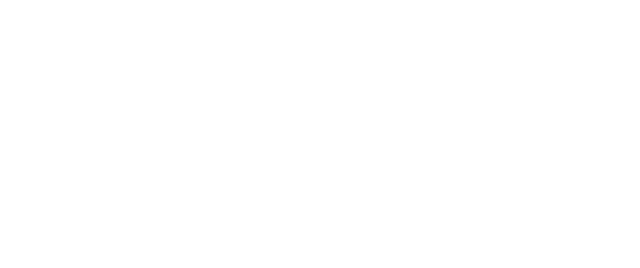
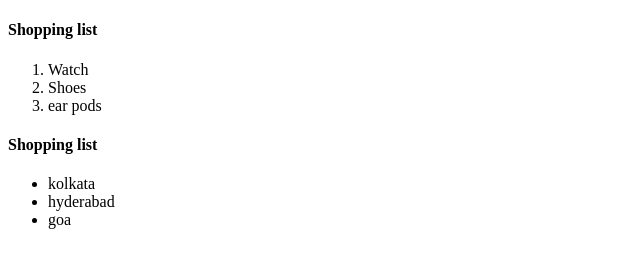
Before and after one commit to acciojob/shopping-or-holiday-rajinivatti, a website: page main.html in a window 1280 px wide. Shown: the whole page, without its empty margins (0-640 px from the left). Drawn offline with Linux system fonts and the light colour scheme.

Commit message:
Update main.html

```diff
--- a/main.html
+++ b/main.html
@@ -8,6 +8,18 @@
 
 <body>
 	<!-- the entire body must be written by student -->
+	<h4>Shopping list</h4>
+<ol>
+	<li>Watch</li>
+	<li>Shoes</li>
+	<li>ear pods</li>
+</ol>
+<h4>Shopping list</h4>
+<ul>
+	<li>kolkata</li>
+	<li>hyderabad</li>
+	<li>goa</li>
+</ul>
     <script type="text/javascript" src="./script.js">
 </script>
 
```
